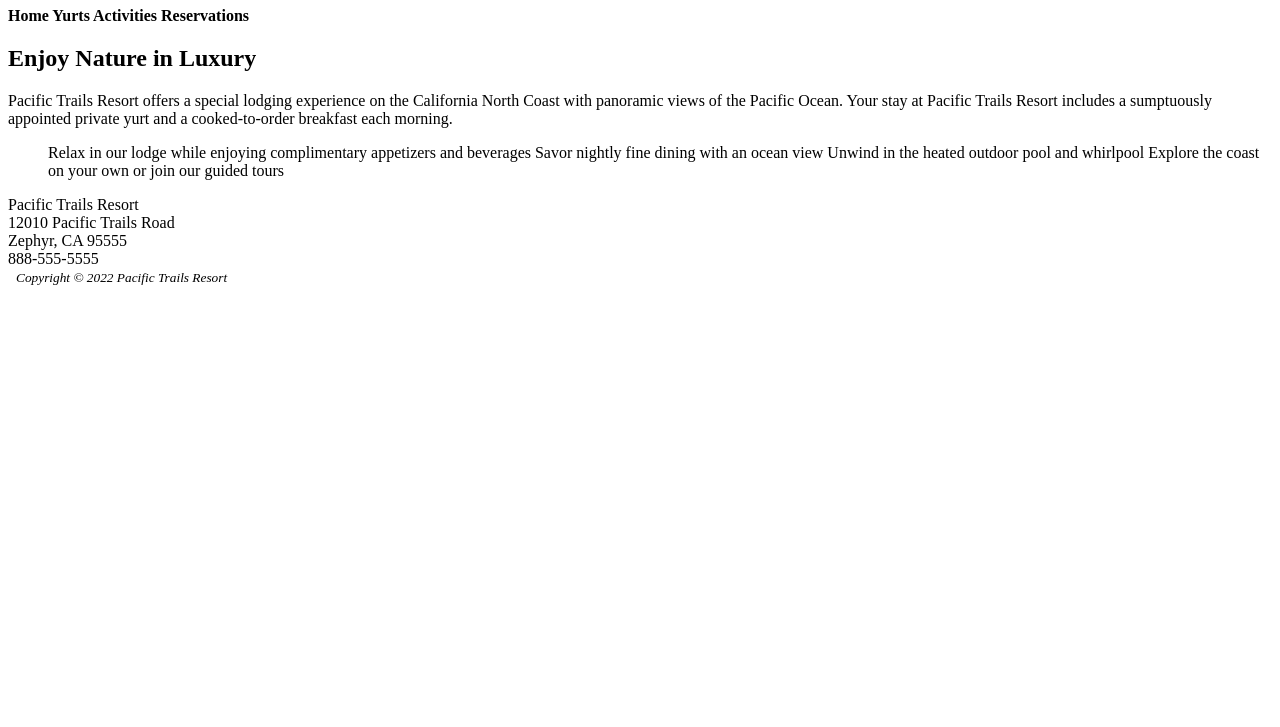
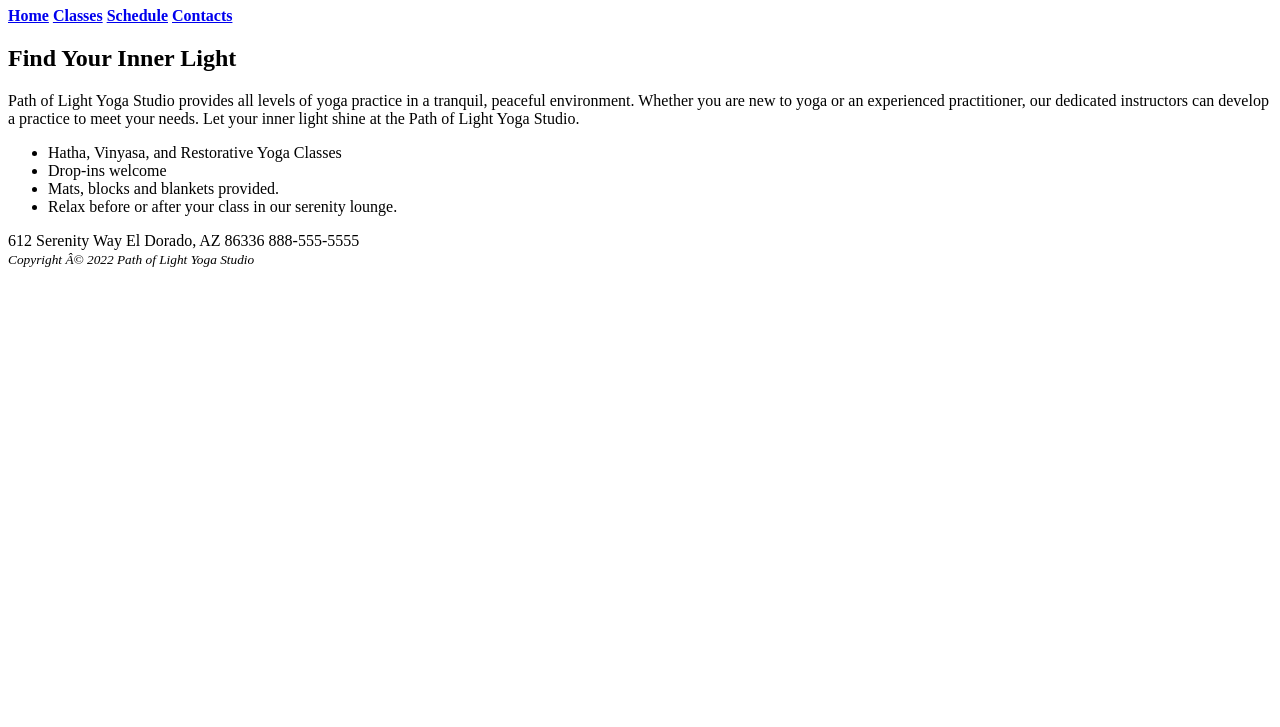
Before and after one commit to abigailoliv3r/AbbyOliver, a plain HTML site: page index.html in a window 1280 px wide. Shown: the part 73-800 px from the top of the page. Drawn offline with Linux system fonts and the light colour scheme.

Commit message:
Add files via upload

```diff
--- a/index.html
+++ b/index.html
@@ -1,25 +1,61 @@
 <!DOCTYPE html>
 <html lang="en">
-    <title>Pacific Trails Resort</title>
-    <h1>Pacific Trails Resort</h1>
-<nav><b> Home <a href="index.html"></a> Yurts <a href="yurts.html"></a>  Activities <a href="activites.html"></a> Reservations <a href="reservations.html"></a> </b></nav>
-<main> <h2>Enjoy Nature in Luxury</h2> <p>Pacific Trails Resort offers a special lodging experience on the California North Coast
-    with panoramic views of the Pacific Ocean. Your stay at Pacific Trails Resort includes a sumptuously appointed private yurt
-    and a cooked-to-order breakfast each morning.</p></main>
-    <ul>Relax in our lodge while enjoying complimentary appetizers and beverages
-        Savor nightly fine dining with an ocean view
-        Unwind in the heated outdoor pool and whirlpool
-        Explore the coast on your own or join our guided tours</ul>
-        <div>Pacific Trails Resort
-            <br>
-            12010  Pacific Trails Road
-            <br>
-            Zephyr, CA 95555
-            <br>
-            888-555-5555
-            <br>
+<head>
+    <title>
+        <b>
+            Path of Light Yoga Studio
+        </b>
+        </title>
+<h1>
+    Path of Light Yoga Studio
+</h1>
+<nav>
+    <b>
+        <a href="index.html">Home</a>
+        <a href="classes.html">Classes</a>
+        <a href="schedule.html">Schedule</a>
+        <a href="contacts.html">Contacts</a>
+    </b>
+</nav>
+<main>
+    <h2>
+        Find Your Inner Light
+    </h2>
+    <p>
+        Path of Light Yoga Studio provides all levels of yoga practice in a tranquil, peaceful environment.
+        Whether you are new to yoga or an experienced practitioner, our dedicated instructors can develop
+        a practice to meet your needs. Let your inner light shine at the Path of Light Yoga Studio.
+    </p>
+    <ul>
+        <li>
+            Hatha, Vinyasa, and Restorative Yoga Classes
+        </li>
+        <li>
+            Drop-ins welcome
+        </li>
+        <li>
+            Mats, blocks and blankets provided.
+        </li>
+        <li>
+            Relax before or after your class in our serenity lounge.
+        </li>
+    </ul>
+    <div>
+        612 Serenity Way
+        El Dorado, AZ 86336
+        888-555-5555
+    </div>
+    <footer>
+        <small>
+            <i>
+                Copyright © 2022 Path of Light Yoga Studio
+            </i>
+        </small>
+    </footer>
+</main>
+</head>
+<meta charset="utf-8">
+<body>
 
-        </div>
-        <footer>  <small><i>Copyright © 2022 Pacific Trails Resort</i></small></footer>
-        <a href="abigail@oliver.com"></a>
+</body>
 </html>
```
